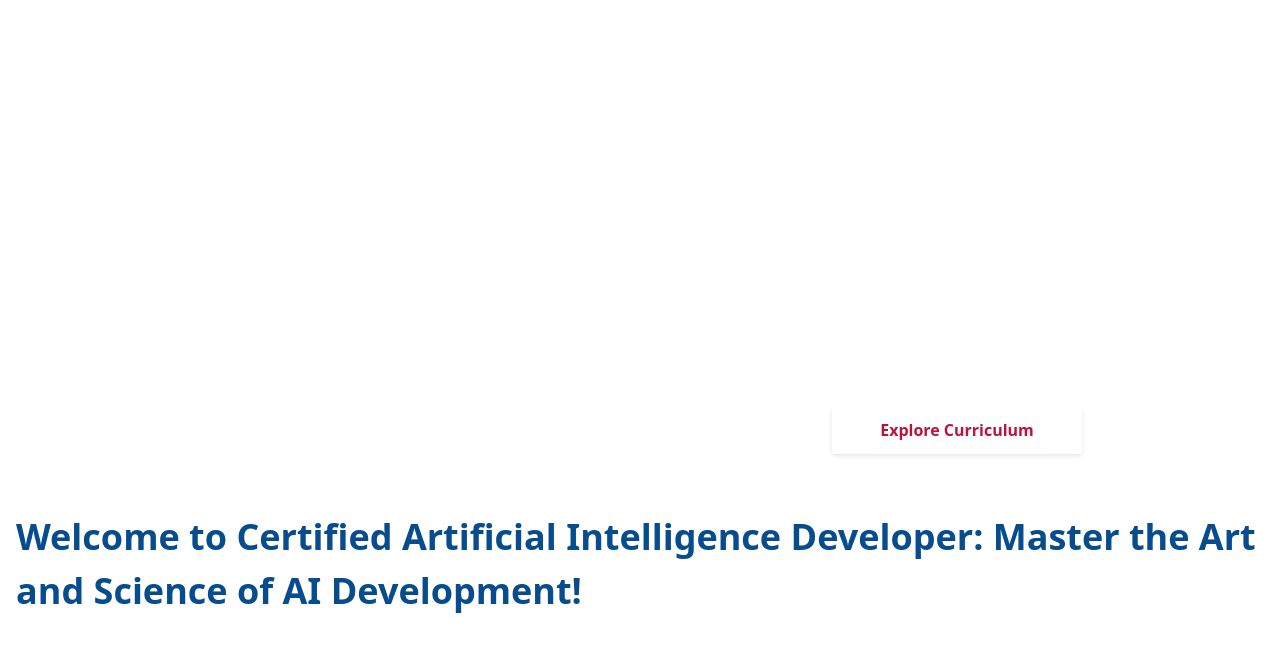
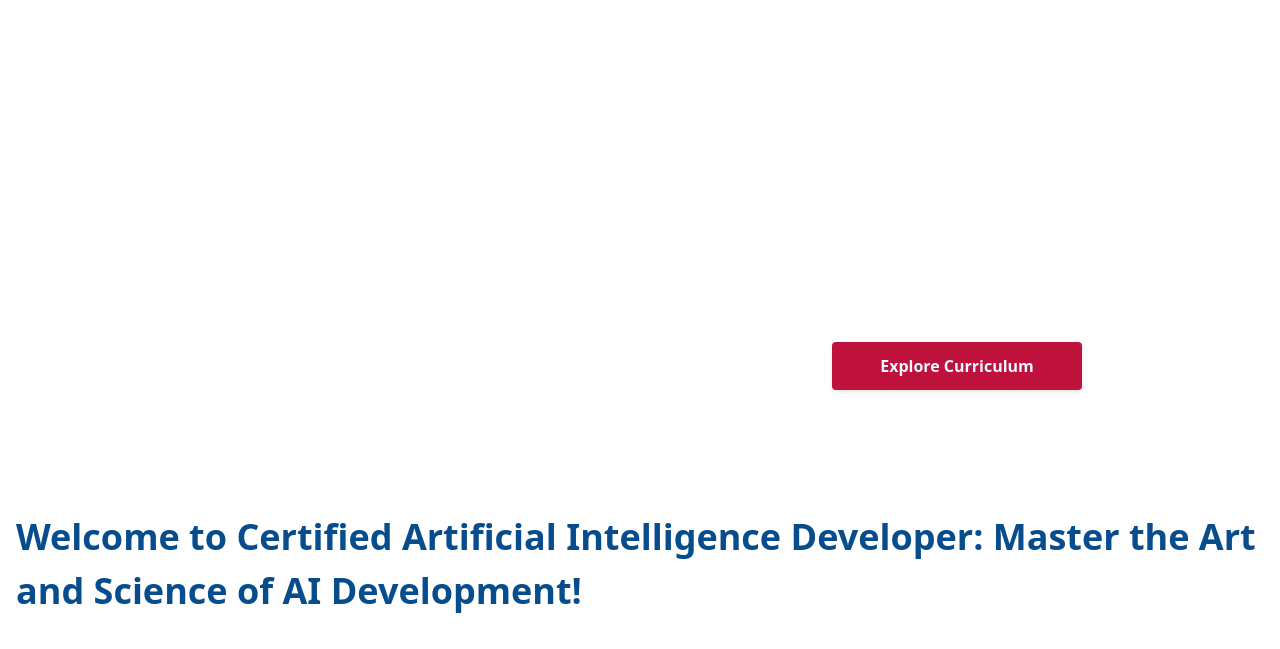
Before and after one commit to rahulharsh017/CALAI_site, a website: page AI-Developer.html in a window 1280 px wide. In both pictures the pointer is over the link "Explore Curriculum". Shown: the part 151-800 px from the top of the page. Drawn offline with nearby package versions, Linux system fonts and the light colour scheme.

Commit message:
Update AI-Developer.html

```diff
--- a/AI-Developer.html
+++ b/AI-Developer.html
@@ -22,6 +22,7 @@
       right: 0;
       margin: 16px; /* Adjust margins as needed */
       margin-right: 150px;
+      margin-bottom: 80px;
       padding: 24px;
       display: none;
     }
@@ -77,7 +78,8 @@
     }
 
     .buttons .schedule-later:hover {
-      color: #be123c;
+      background-color: #be123c;
+      color: aliceblue;
     }
 
     @media (min-width: 768px) {
```
